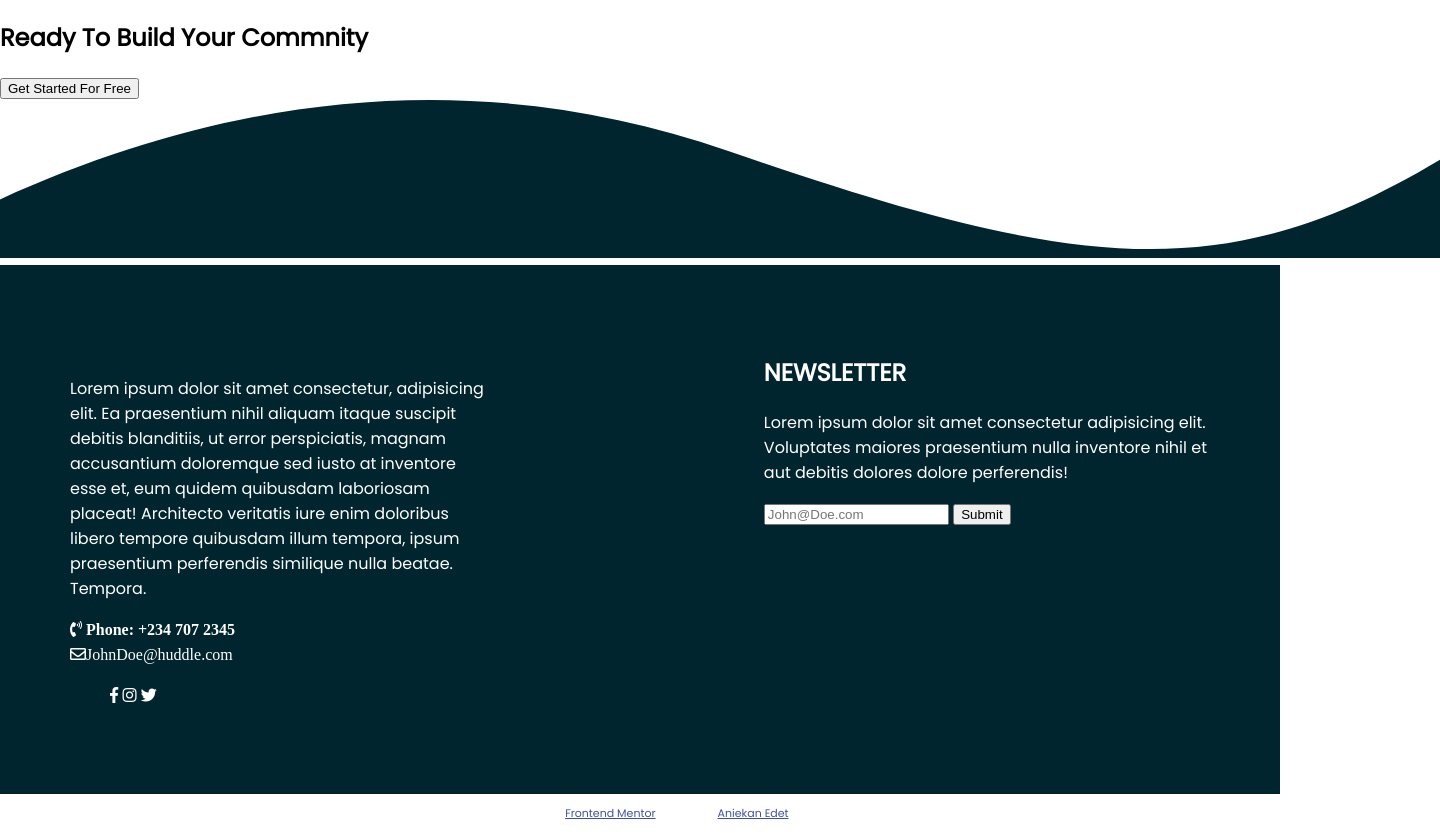
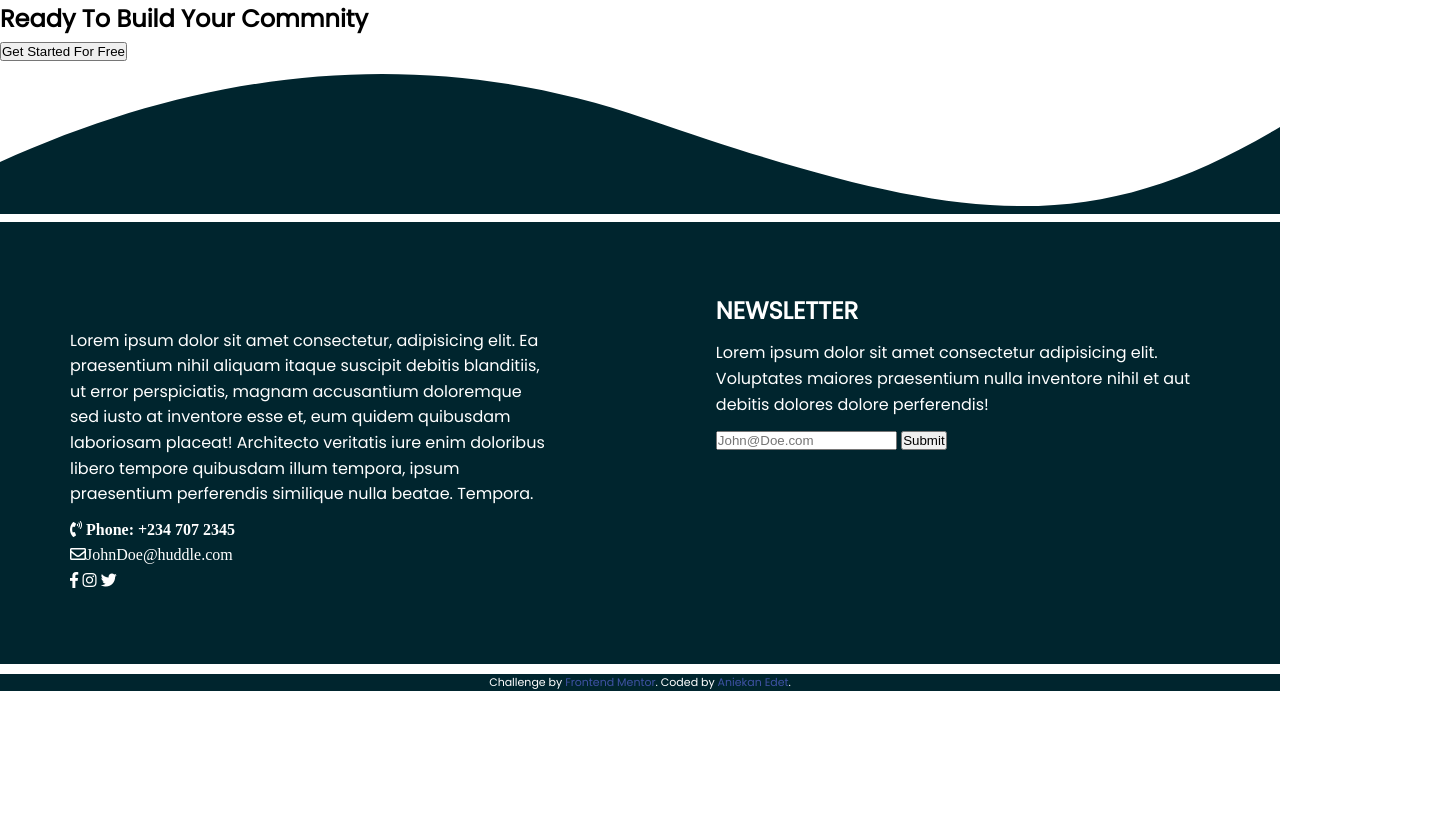
Before and after one commit to aniekanedet/huddle-landing-page-with-curved-sections-aniekan, a plain HTML site: page index.html in a window 1280 px wide. Shown: the whole page, 1440 px wide, since content can reach past the window. After the commit the page ends 800 px from the top, so only its background shows below. Drawn offline with Linux system fonts and the light colour scheme.

Commit message:
made few changes

```diff
--- a/index.html
+++ b/index.html
@@ -20,7 +20,9 @@
     <button>Get Started For Free</button>
   </section>
  <footer>
-   <div>
+
+   <div class="container">
+    <div class="footer-img">
       <img src="images/bg-footer-top-desktop.svg" alt="footer-bg">
      </div>
         <div class="grid-innersection">
@@ -51,6 +53,8 @@
         </div>
 
     </div>
+   </div>
+
     <p class="attribution">
       Challenge by <a href="https://www.frontendmentor.io?ref=challenge" target="_blank">Frontend Mentor</a>.
       Coded by <a href="aniekanedet.com">Aniekan Edet</a>.
--- a/style.css
+++ b/style.css
@@ -1,26 +1,74 @@
 @import url('https://fonts.googleapis.com/css2?family=Open+Sans&family=Poppins&family=Roboto:wght@100&display=swap');
+
+* {
+    box-sizing: border-box;
+    margin: 0;
+    padding: 0;
+  }
+
+
   body {
     font-family: 'Poppins', sans-serif;
-margin: 0;
-padding: 0;
+    line-height: 1.6;
+  }
 
+  ul {
+    list-style-type: none;
+  }
+
+  a {
+    text-decoration: none;
+    color: #333;
+  }
+
+  h1 h2 h3 {
+    font-weight: 300;
+    line-height: 1.2;
+    margin: 10px 0;
+    font-family: 'Poppins', sans-serif;
   }
 
   p {
+    margin: 10px 0;
     font-family: 'Poppins', sans-serif;
+  }
+
+  img {
+    width: 100%;
+  }
+
+  /* .container{
+    width:100%;
+    margin:auto;
+    overflow:hidden;
+  } */
+  .container {
+    max-width: 100%;
+    margin: 0 auto;
+    overflow: auto;
+  }
+
+
+.attribution {
+ font-size: 11px; text-align: center;
+ background-color: hsl(192, 100%, 9%);
 
 }
-
-h1, h2, h3, h4, h5, h6 {
-    font-family: 'Poppins', sans-serif;
-
+.attribution a {
+     color: hsl(228, 45%, 44%);
 }
-.attribution { font-size: 11px; text-align: center; }
-.attribution a { color: hsl(228, 45%, 44%); }
 
 /* Footer Styles */
 footer{
     color: #ffffff;
+
+}
+.footer-img{
+    margin-top: 10px;
+}
+.footer-img img{
+    max-width: 100%;
+    height: auto;
 }
 .grid-innersection{
     background-color: hsl(192, 100%, 9%);
@@ -34,5 +82,5 @@ footer{
 }
 .footercolumn2{
     padding: 20px;
-    padding-left:  250px;
+    padding-left:150px;
 }
```
Lines whose indentation alone changed are shown as unchanged.
